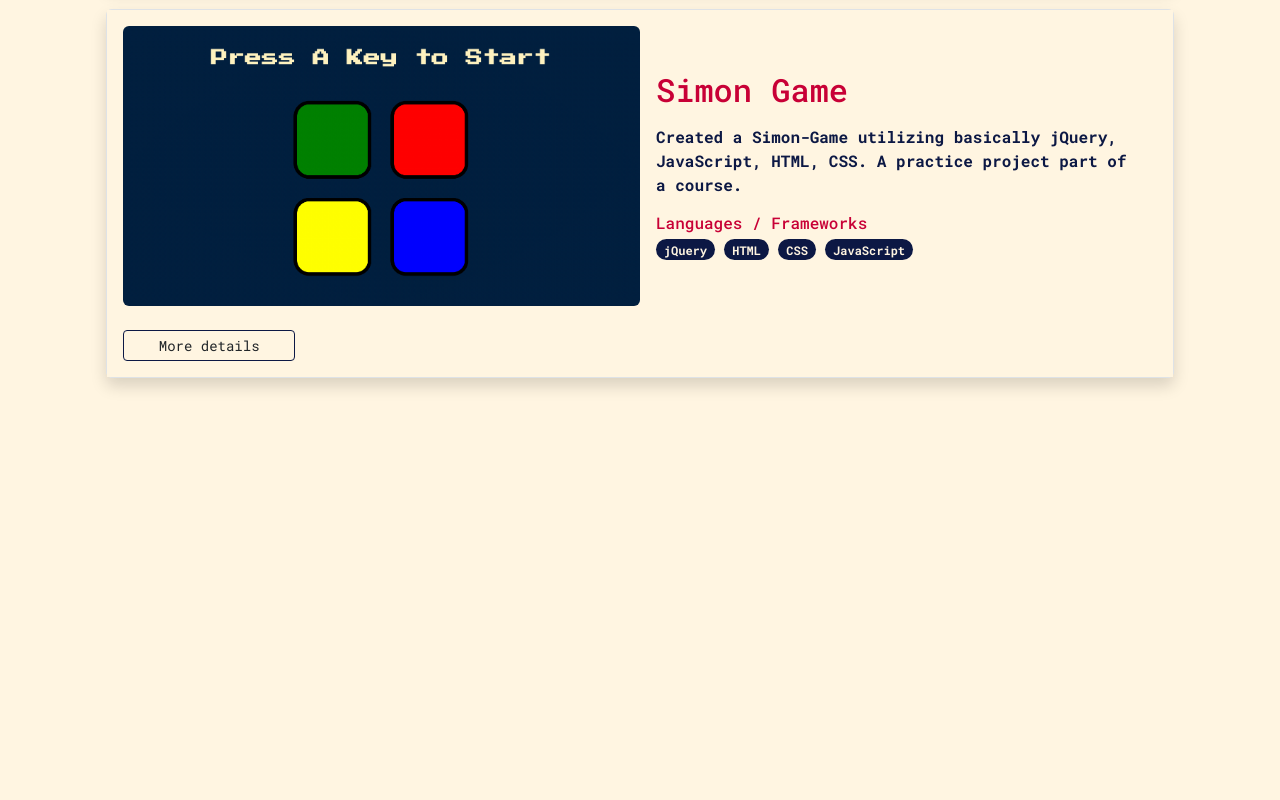
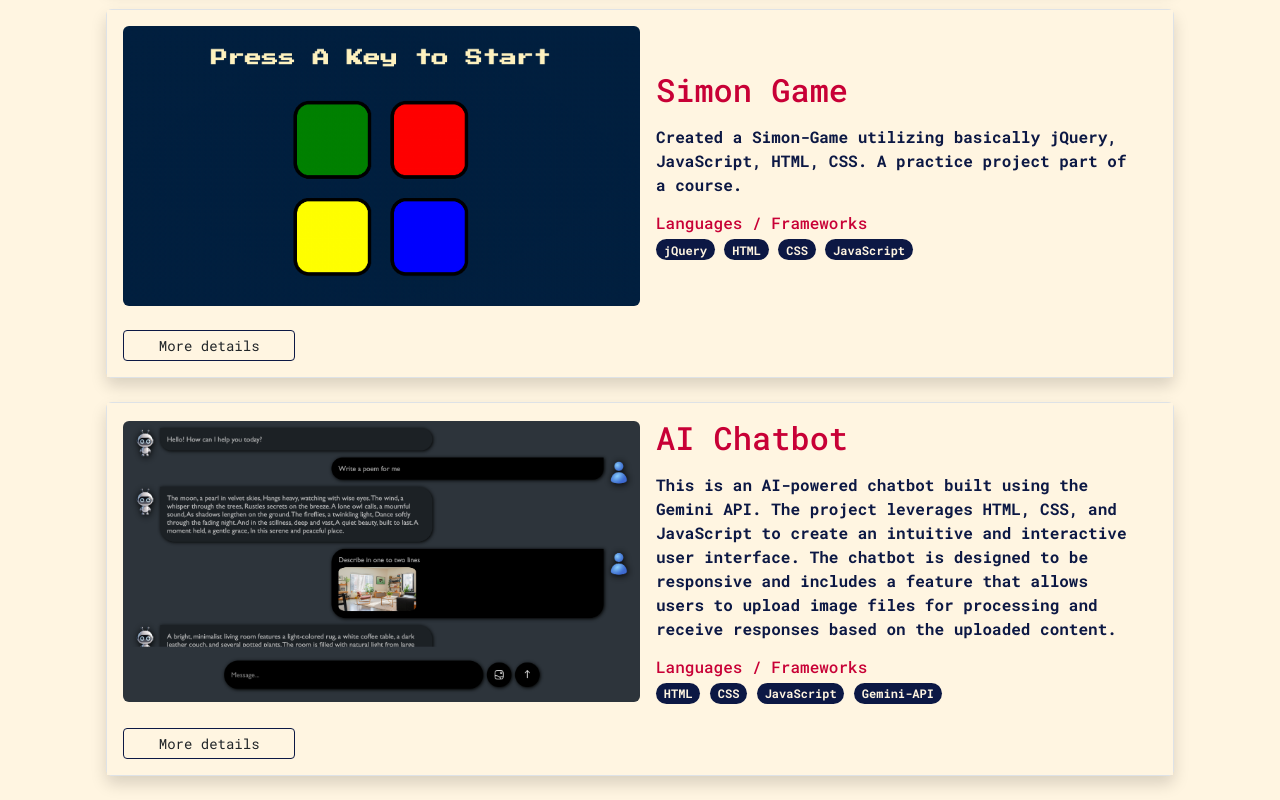
Before and after one commit to AnanditaSaxenaa/Anandita_Portfolio, a plain HTML site: page projects.html in a window 1280 px wide. Shown: the part 1406-2206 px from the top of the page. Before the commit the page ends 1808 px from the top, so only its background shows below. Drawn offline with nearby package versions, Linux system fonts and the light colour scheme.

Commit message:
Added one more project

```diff
--- a/projects.html
+++ b/projects.html
@@ -204,6 +204,37 @@
                     </div>
                 </div>
             </div>
+            <div class="card mb-4 border shadow">
+                <div class="row g-0 p-3 align-items-center">
+                    <div class="col-lg-6 mb-lg-0 mb-md-0 mb-3">
+                    <img src="images/Screenshot 2025-01-15 at 3.17.04 PM.png" class="img-fluid rounded">
+                    </div>
+                    <div class="col-lg-6 px-lg-3 px-md-3 px-0">
+                    <h5 class="mb-3 fs-2" style="color: #C80036;">AI Chatbot</h5>
+                    <div class="des mb-3">
+                        <p>This is an AI-powered chatbot built using the Gemini API. The project leverages HTML, CSS, and JavaScript to create an intuitive and interactive user interface. The chatbot is designed to be responsive and includes a feature that allows users to upload image files for processing and receive responses based on the uploaded content.</p>
+                    </div>
+                    <div class="tech">
+                        <h6 class="mb-1">Languages / Frameworks</h6>
+                        <span class="badge rounded-pill text-wrap">
+                        HTML
+                        </span>
+                        <span class="badge rounded-pill text-wrap">
+                        CSS
+                        </span>
+                        <span class="badge rounded-pill text-wrap">
+                        JavaScript
+                        </span>
+                        <span class="badge rounded-pill text-wrap">
+                        Gemini-API
+                        </span>
+                    </div>
+                    </div>
+                    <div class="col-md-2 mt-lg-4 mt-md-4 mt-4 text-center">
+                        <a href="https://github.com/AnanditaSaxenaa/Chatbot" class="btn btn-sm w-100 btn-outline-dark shadow-none">More details</a>
+                    </div>
+                </div>
+            </div>
         </div>
     </div>
 
```
Also changed, not shown: index.html (+31 -0 lines), images/Screenshot 2025-01-15 at 3.17.04 PM.png (added).
